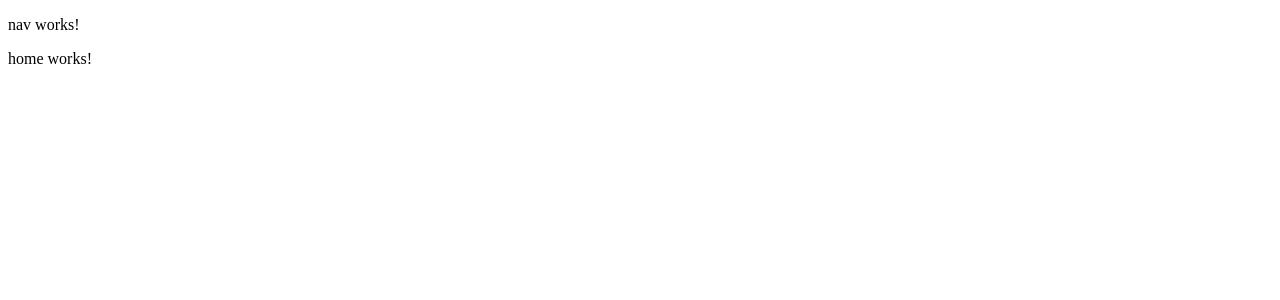
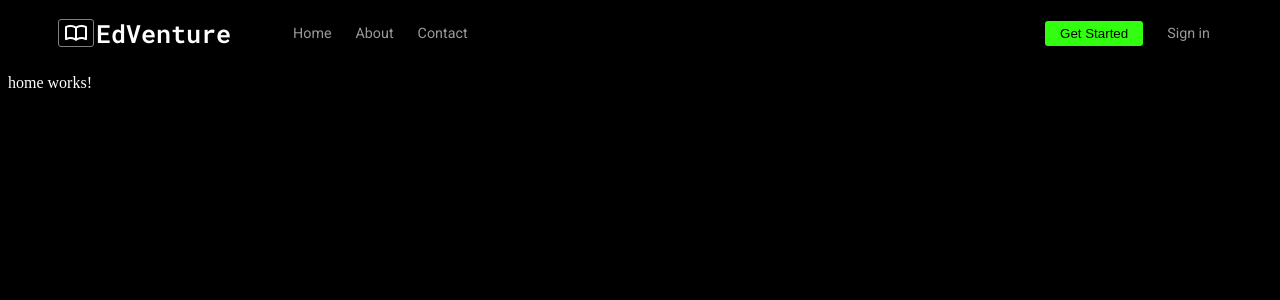
Before and after one commit to EdVentureDev/EdVenture, an Angular app in the folder EdVenture-FrontEnd/: page / in a window 1280 px wide. Shown: the top 300 px of the page. Built offline with nearby package versions, Linux system fonts and the light colour scheme.

Commit message:
Add home route and update navigation styling

```diff
--- a/EdVenture-FrontEnd/src/app/app.routes.ts
+++ b/EdVenture-FrontEnd/src/app/app.routes.ts
@@ -8,6 +8,7 @@ import { PageNotFoundComponent } from './components/page-not-found/page-not-foun
 
 export const routes: Routes = [
   { title: 'EdVenture | Home', path: '', component: HomeComponent },
+  { title: 'EdVenture | Home', path: 'home', component: HomeComponent },
   { title: 'EdVenture | About', path: 'about', component: AboutComponent },
   { title: 'EdVenture | Contact', path: 'contact', component: ContactComponent },
   { title: 'EdVenture | Page Not Found', path: '**', component: PageNotFoundComponent },
--- a/EdVenture-FrontEnd/src/app/components/nav/nav.component.css
+++ b/EdVenture-FrontEnd/src/app/components/nav/nav.component.css
@@ -0,0 +1,86 @@
+.NavBarContainer{
+    padding: 5px 50px;
+    display: flex;
+    align-items: center;
+    justify-content: space-between;
+    background-color: hsla(0, 0%, 0%, 0.5);
+    backdrop-filter: blur(10px);
+    position: sticky;
+}
+
+.leftContainer{
+    display: flex;
+    align-items: center;
+}
+
+.logoContainer{
+    display: flex;
+    justify-content: center;
+    align-items: center;
+    text-align: center;
+}
+
+.logoText{
+    font-family: var(--typeface-mono);
+    font-size: 25px;
+    font-weight: 600;
+}
+
+.logoSquare{
+    display: flex;
+    justify-content: center;
+    align-items: center;
+    border: 1px solid #808080;
+    border-radius: 3px;
+    width: 34px;
+    height: 26px;
+    margin-right: 2px;
+}
+
+.icon{
+    color: white;
+}
+
+.navLinks{
+    display: flex;
+    align-items: center;
+    margin-left: 50px;
+}
+
+.navLinks a, .rightContainer a{
+    font-family: var(--typeface-sans);
+    font-size: 14.3px;
+    font-weight: 400;
+    margin: 12px;
+    color: hsl(0, 0%, 60%);
+    cursor: pointer;
+    text-decoration: none;
+}
+
+.navLinks a:hover, .rightContainer a:hover{
+    color: hsl(0, 0%, 70%);
+}
+
+.navLinks a.active{
+    color: hsl(0, 0%, 90%);
+}
+
+.rightContainer{
+    display: flex;
+    align-items: center;
+    justify-content: center;
+}
+
+.GetStartedBtn{
+    background-color: #32ff10;
+    padding: 5px 15px;
+    border: none;
+    border-radius: 3px;
+    color: black;
+    margin: 0 12px;
+    cursor: pointer;
+}
+
+.GetStartedBtn:hover{
+    background-color: #2eeb0b;
+}
--- a/EdVenture-FrontEnd/src/app/components/nav/nav.component.html
+++ b/EdVenture-FrontEnd/src/app/components/nav/nav.component.html
@@ -1 +1,25 @@
-<p>nav works!</p>
+<div class="NavBarContainer">
+    <div class="leftContainer">
+        <div class="logoContainer">
+            <div class="logoImage">
+                <div class="logoSquare">
+                    <span class="material-symbols-outlined">
+                        import_contacts
+                    </span>
+                </div>
+            </div>
+            <div class="logoText">EdVenture</div>
+        </div>
+
+        <div class="navLinks">
+            <a routerLink="/home" routerLinkActive="active">Home</a>
+            <a routerLink="/about" routerLinkActive="active">About</a>
+            <a routerLink="/contact" routerLinkActive="active">Contact</a>
+        </div>
+    </div>
+
+    <div class="rightContainer">
+        <button class="GetStartedBtn" routerLink="/register" routerLinkActive="active">Get Started</button>
+        <a routerLink="/login">Sign in</a>
+    </div>
+</div>
--- a/EdVenture-FrontEnd/src/app/components/nav/nav.component.ts
+++ b/EdVenture-FrontEnd/src/app/components/nav/nav.component.ts
@@ -1,9 +1,10 @@
 import { Component } from '@angular/core';
+import { RouterLink, RouterLinkActive } from '@angular/router';
 
 @Component({
   selector: 'app-nav',
   standalone: true,
-  imports: [],
+  imports: [RouterLink, RouterLinkActive],
   templateUrl: './nav.component.html',
   styleUrl: './nav.component.css'
 })
--- a/EdVenture-FrontEnd/src/index.html
+++ b/EdVenture-FrontEnd/src/index.html
@@ -6,6 +6,7 @@
   <base href="/">
   <meta name="viewport" content="width=device-width, initial-scale=1">
   <link rel="icon" type="image/x-icon" href="favicon.ico">
+  <link rel="stylesheet" href="https://fonts.googleapis.com/css2?family=Material+Symbols+Outlined:opsz,wght,FILL,GRAD@24,400,1,0" />
 </head>
 <body>
   <app-root></app-root>
--- a/EdVenture-FrontEnd/src/styles.css
+++ b/EdVenture-FrontEnd/src/styles.css
@@ -1 +1,12 @@
-/* You can add global styles to this file, and also import other style files */
+@import url('https://fonts.googleapis.com/css2?family=Roboto+Mono:ital,wght@0,100..700;1,100..700&display=swap');
+@import url('https://fonts.googleapis.com/css2?family=Roboto+Mono:ital,wght@0,100..700;1,100..700&family=Roboto:ital,wght@0,100;0,300;0,400;0,500;0,700;0,900;1,100;1,300;1,400;1,500;1,700;1,900&display=swap');
+
+:root{
+    --typeface-mono: 'Roboto Mono', monospace;
+    --typeface-sans: 'Roboto', sans-serif;
+}
+
+body{
+    background-color: black;
+    color: white;
+}
```
